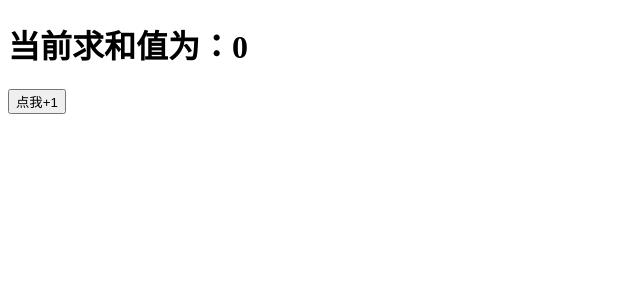
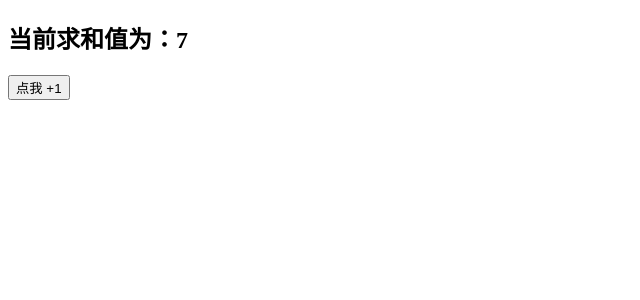
Before and after one commit to cxs-simple/react-extension, a React (Create React App) app: page / in a window 1280 px wide. Shown: the top 300 px of the page, without its empty margins (0-640 px from the left). Built offline with nearby package versions, Linux system fonts and the light colour scheme.

Commit message:
hooks-useState

```diff
--- a/src/App.js
+++ b/src/App.js
@@ -1,5 +1,5 @@
 import React, { Component } from 'react';
-import Demo from './components/1_setState'
+import Demo from './components/3_hooks'
 
 class App extends Component {
   render() {
--- /dev/null
+++ b/src/components/3_hooks/index.jsx
@@ -0,0 +1,66 @@
+import React from 'react';
+import ReactDOM from 'react-dom'
+
+/** 类式组件 */
+// class Demo extends React.Component {
+//   // 初始化状态
+//   state = {count: 0}
+
+//   // 加的回调
+//   increment= () => {
+//     this.setState(state => ({count: state.count + 1}))
+//   }
+
+//   // 生命周期钩子
+//   componentDidMount() {
+//     this.timer = setInterval(() => {
+//       this.setState(state => ({count: state.count + 1}))
+//     }, 1000)
+//   }
+
+//   // 卸载的回调
+//   unmount = () => {
+//     ReactDOM.unmountComponentAtNode(document.getElementById('root'));
+//     // this.timer.
+//   }
+
+//   render() {
+//     return (
+//       <div>
+//         <h2>当前求和值为：{this.state.count}</h2>
+//         <button onClick={this.increment}>点我 +1</button>
+//         <button onClick={this.unmount}>点我卸载组件</button>
+//       </div>
+//     );
+//   }
+// }
+
+/** 函数式组件 */
+function Demo() {
+  // 使用state hook处理状态
+  const [count, setCount] = React.useState(0);
+
+  // 加法的回调
+  function increment() {
+    // 参数为非函数值：直接指定新的状态值, 内部用其覆盖原来的状态值
+    // setCount(count + 1);
+    // 参数为函数: 接收原本的状态值, 返回新的状态值, 内部用其覆盖原来的状态值
+    setCount(count => count + 1);
+  }
+
+  // useEffect: 在函数组件中执行副作用操作(用于模拟类组件中的生命周期钩子)
+  React.useEffect(() => {
+    setInterval(() => {
+      setCount(count => count + 1);
+    }, 1000)
+  }, [])
+
+  return (
+    <div>
+      <h2>当前求和值为：{count}</h2>
+      <button onClick={increment}>点我 +1</button>
+    </div>
+  )
+}
+
+export default Demo;
```
